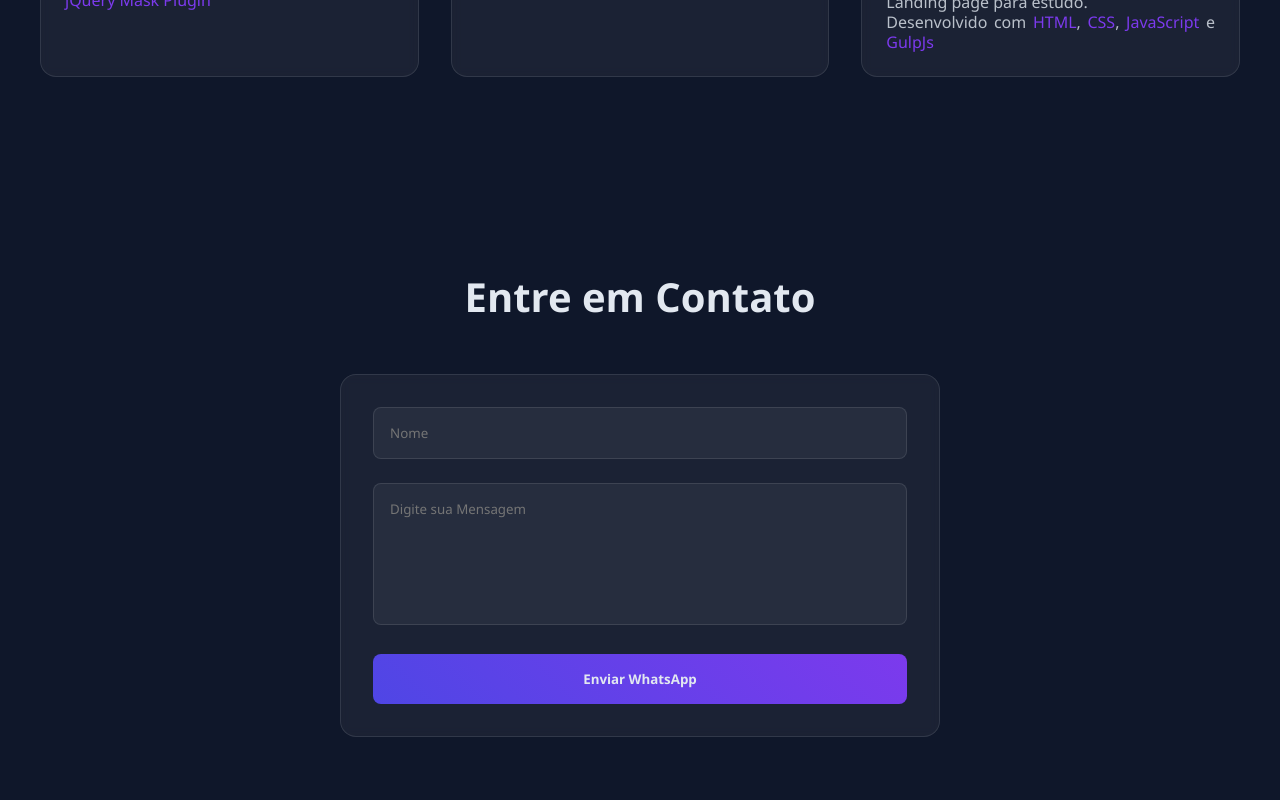
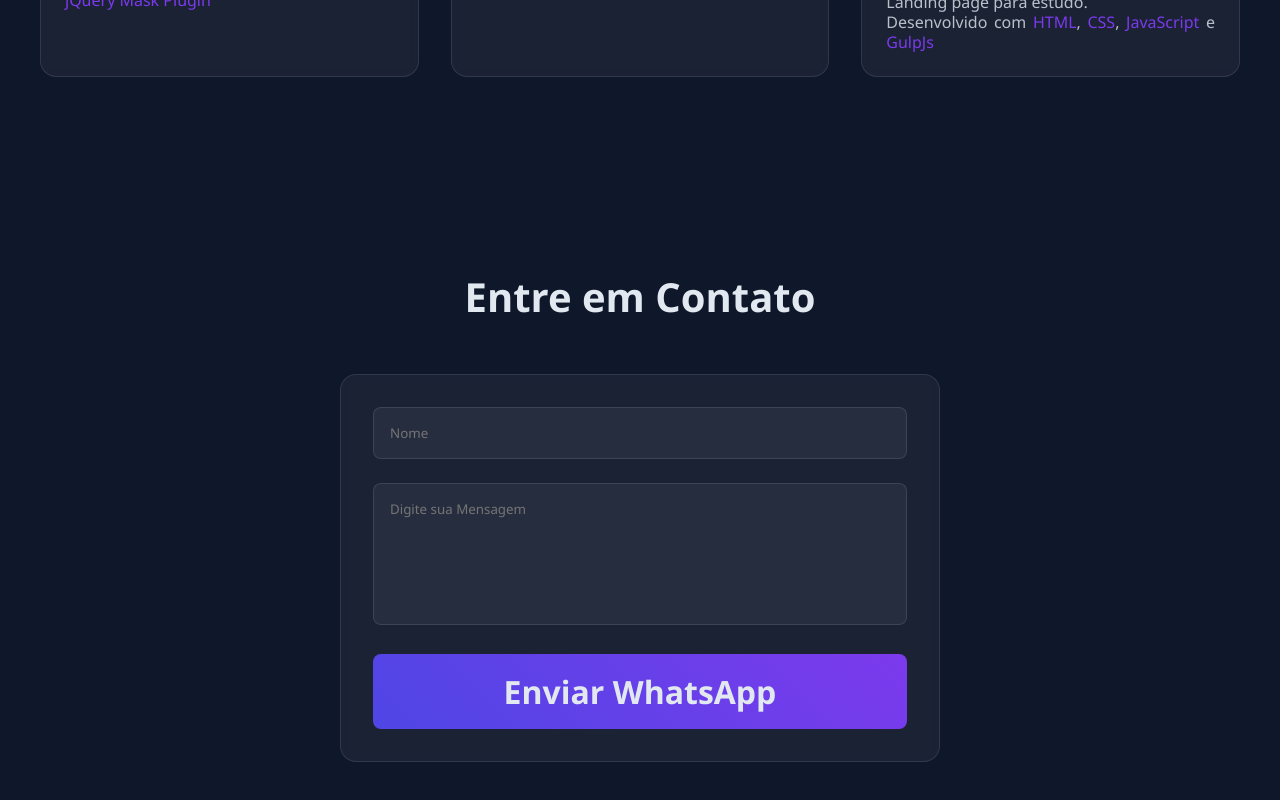
Before and after one commit to ruanfernandes2592/basic-portfolio, a React (Vite) app: page / in a window 1280 px wide. Shown: the part 2426-3226 px from the top of the page. Built offline with nearby package versions, Linux system fonts and the light colour scheme.

Commit message:
Ajustes button

```diff
--- a/src/App.css
+++ b/src/App.css
@@ -290,6 +290,7 @@ h1 {
   border: none;
   border-radius: 8px;
   cursor: pointer;
+  font-size: 2rem;
   font-weight: bold;
   width: 100%;
   /*transition: all 0.5 ease;*/
```
